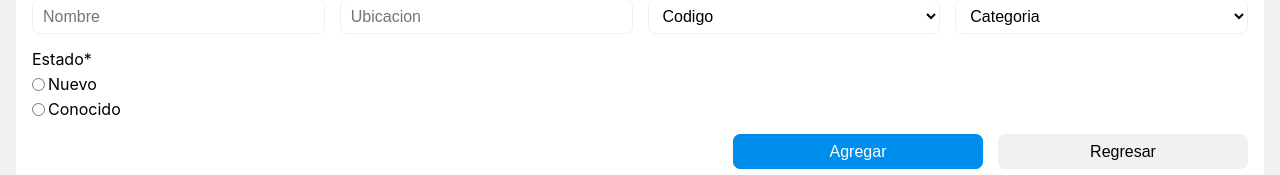
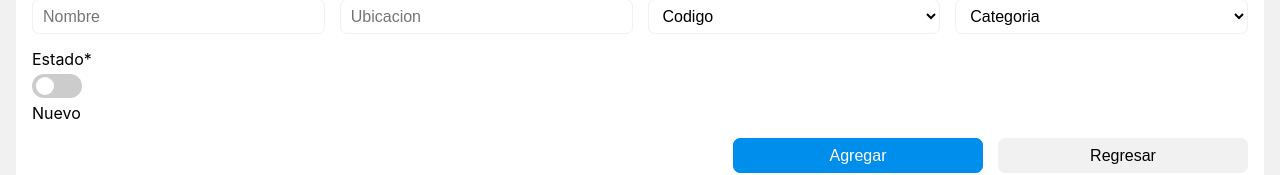
Before and after one commit to AndresOrozcoDev/react-16-firestore, a React (Create React App) app: page /add in a window 1280 px wide. Shown: the part 135-310 px from the top of the page. Built offline with nearby package versions, Linux system fonts and the light colour scheme.

Commit message:
add toggle switch

```diff
--- a/src/App.css
+++ b/src/App.css
@@ -124,6 +124,56 @@
   color: var(--white-color);
 }
 
+
+/* Estilos para el toggle switch */
+.switch {
+  position: relative;
+  display: inline-block;
+  width: 50px;
+  height: 24px;
+}
+
+.switch input {
+  opacity: 0;
+  width: 0;
+  height: 0;
+}
+
+.slider {
+  position: absolute;
+  cursor: pointer;
+  top: 0;
+  left: 0;
+  right: 0;
+  bottom: 0;
+  background-color: #ccc;
+  transition: 0.4s;
+  border-radius: 24px;
+}
+
+.slider:before {
+  position: absolute;
+  content: "";
+  height: 18px;
+  width: 18px;
+  left: 4px;
+  bottom: 3px;
+  background-color: white;
+  transition: 0.4s;
+  border-radius: 50%;
+}
+
+input:checked + .slider {
+  background-color: #4CAF50;
+}
+
+input:checked + .slider:before {
+  transform: translateX(26px);
+}
+
+
+
+
 @media (min-width: 576px) {
   .container-form {
     flex-direction: row;
--- a/src/components/form/Form.js
+++ b/src/components/form/Form.js
@@ -53,6 +53,14 @@ const Form = ({ onAddPlace }) => {
         ref.current.value.slice(1);
       ref.current.value = capitalized;
     }
+  };
+
+  // Función para manejar el cambio del toggle switch
+  const handleToggleChange = (e) => {
+    setFormData((prevFormData) => ({
+      ...prevFormData,
+      status: e.target.checked ? 'Conocido' : 'Nuevo',
+    }));
   };
 
 
@@ -134,29 +142,15 @@ const Form = ({ onAddPlace }) => {
 
         <div className='form-group'>
           <label>Estado*</label>
-          <div className='input-radio'>
+          <label className="switch">
             <input
-              type="radio"
-              id="nuevo"
-              name="status"
-              value="Nuevo"
-              onChange={handleChange}
-              required
+              type="checkbox"
+              checked={formData.status === 'Conocido'}
+              onChange={handleToggleChange}
             />
-            <label htmlFor="nuevo">Nuevo</label>
-          </div>
-
-          <div className='input-radio'>
-            <input
-              type="radio"
-              id="conocido"
-              name="status"
-              value="Conocido"
-              onChange={handleChange}
-              required
-            />
-            <label htmlFor="conocido">Conocido</label>
-          </div>
+            <span className="slider"></span>
+          </label>
+          <p>{formData.status}</p> {/* Muestra "Nuevo" o "Conocido" */}
         </div>
 
         <div className='container-opt'>
--- a/src/components/table/Table.js
+++ b/src/components/table/Table.js
@@ -35,7 +35,17 @@ const Table = ({ data, onDelete }) => {
                                     <td className='ellipsis'>{item.category}</td>
                                     <td className='ellipsis'>{item.location}</td>
                                     <td className='ellipsis'>{item.code}</td>
-                                    <td className='ellipsis'>{item.status}</td>
+                                    {/* <td className='ellipsis'>{item.status}</td> */}
+                                    <td className='ellipsis'>
+                                        <label className="switch">
+                                            <input
+                                                type="checkbox"
+                                                checked={item.status === "Conocido"}
+                                                readOnly
+                                            />
+                                            <span className="slider"></span>
+                                        </label>
+                                    </td>
                                     <td onClick={() => handleDelete(item.id)} title='Eliminar' className='btn-red'>X</td>
                                 </tr>
                             ))}
```
